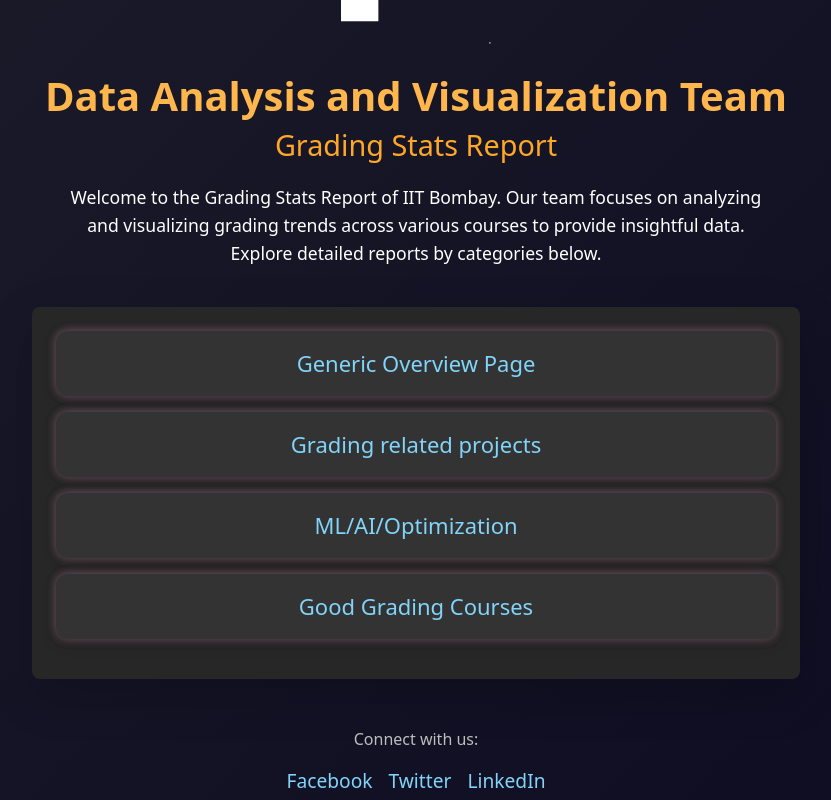
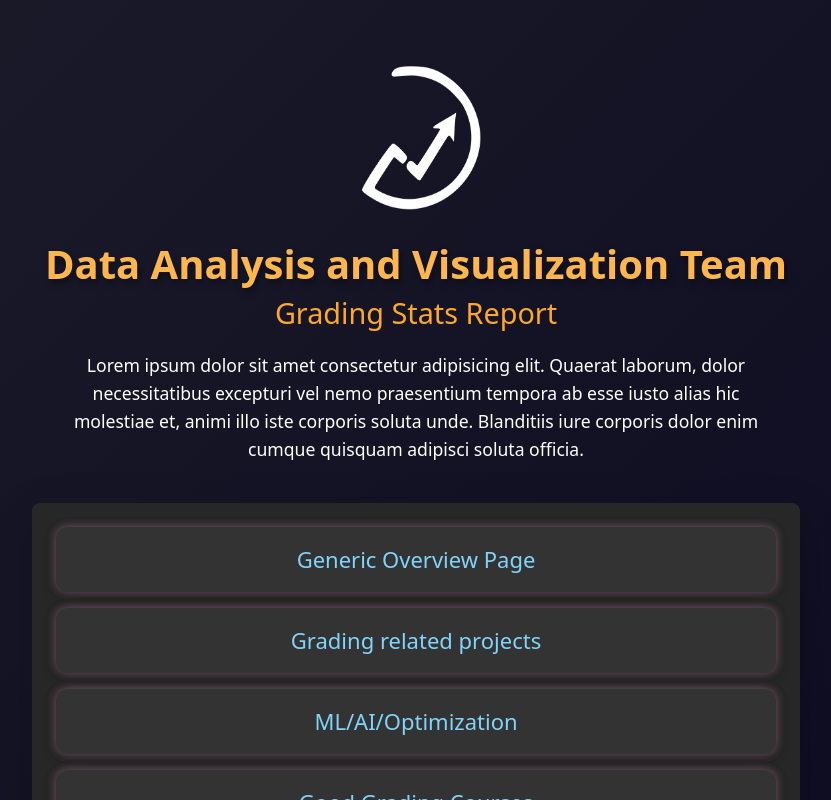
Before and after one commit to iamanasmit/FinalWebApp, a React (Vite) app: page / in a window 1280 px wide. Shown: the whole page, without its empty margins (224-1055 px from the left). Built offline with nearby package versions, Linux system fonts and the light colour scheme.

Commit message:
adding some changes to home page

```diff
--- a/package.json
+++ b/package.json
@@ -12,6 +12,7 @@
   "dependencies": {
     "animate.css": "^4.1.1",
     "bootstrap": "^5.3.3",
+    "framer-motion": "^11.11.9",
     "plotly.js": "^2.35.2",
     "react": "^18.2.0",
     "react-dom": "^18.2.0",
--- a/src/pages/HomePage.jsx
+++ b/src/pages/HomePage.jsx
@@ -1,18 +1,12 @@
+// Import necessary libraries
 import "bootstrap/dist/css/bootstrap.min.css";
 import "animate.css/animate.min.css";
 
 import React from "react";
 import { Link } from "react-router-dom";
-import { useSpring, animated } from "react-spring"; // For animations
+import { motion } from "framer-motion"; // For advanced animations
 
 const HomePage = () => {
-  const fadeIn = useSpring({ opacity: 1, from: { opacity: 0 }, delay: 300 });
-  const slideUp = useSpring({
-    transform: "translateY(0px)",
-    from: { transform: "translateY(50px)" },
-    delay: 500,
-  });
-
   return (
     <div
       className="d-flex flex-column justify-content-center align-items-center"
@@ -24,46 +18,58 @@ const HomePage = () => {
         width: "100vw",
         overflowX: "hidden",
         position: "relative",
+        paddingTop: "60px", // Add padding to the top
       }}
     >
-      {/* Logo */}
-      <animated.img
+      {/* Logo with Framer Motion */}
+      <motion.img
         src="src/pages/logo.png"
         alt="Data Analysis and Visualization Team Logo"
+        initial={{ opacity: 0, scale: 0.8 }}
+        animate={{ opacity: 1, scale: 1 }}
+        transition={{ duration: 0.8, ease: "easeOut", delay: 0.3 }}
         style={{
           width: "150px",
           marginBottom: "30px",
+          marginTop: "250px", // Add margin to create space from the top
           filter: "brightness(0) invert(1)",
-          ...fadeIn,
         }}
-        className="animate__animated animate__fadeInDown"
       />
 
       {/* Team and Project Description */}
-      <animated.h1
+      <motion.h1
+        initial={{ y: 50, opacity: 0 }}
+        animate={{ y: 0, opacity: 1 }}
+        transition={{ duration: 0.7, ease: "easeOut" }}
         style={{
           color: "#ffb74d",
           marginBottom: "10px",
           fontSize: "2.5rem",
           fontWeight: "bold",
-          ...slideUp,
+          textShadow: "2px 4px 6px rgba(0, 0, 0, 0.4)", // Slight shadow for text
         }}
-        className="animate__animated animate__fadeInLeft"
       >
         Data Analysis and Visualization Team
-      </animated.h1>
-      <animated.h2
+      </motion.h1>
+
+      <motion.h2
+        initial={{ y: 50, opacity: 0 }}
+        animate={{ y: 0, opacity: 1 }}
+        transition={{ duration: 0.9, ease: "easeOut" }}
         style={{
           color: "#ffa726",
           marginBottom: "20px",
           fontSize: "1.8rem",
           fontWeight: "500",
         }}
-        className="animate__animated animate__fadeInRight"
       >
         Grading Stats Report
-      </animated.h2>
-      <p
+      </motion.h2>
+
+      <motion.p
+        initial={{ opacity: 0 }}
+        animate={{ opacity: 1 }}
+        transition={{ duration: 1.1, ease: "easeOut" }}
         style={{
           maxWidth: "700px",
           marginBottom: "40px",
@@ -71,23 +77,22 @@ const HomePage = () => {
           textAlign: "center",
           fontSize: "1.1rem",
         }}
-        className="animate__animated animate__fadeInUp"
       >
-        Welcome to the Grading Stats Report of IIT Bombay. Our team focuses on
-        analyzing and visualizing grading trends across various courses to
-        provide insightful data. Explore detailed reports by categories below.
-      </p>
+        Lorem ipsum dolor sit amet consectetur adipisicing elit. Quaerat laborum, dolor necessitatibus excepturi vel nemo praesentium tempora ab esse iusto alias hic molestiae et, animi illo iste corporis soluta unde. Blanditiis iure corporis dolor enim cumque quisquam adipisci soluta officia.
+      </motion.p>
 
       {/* Navigation Links */}
-      {/* Navigation Links */}
-      <div
+      <motion.div
+        initial={{ opacity: 0, y: 20 }}
+        animate={{ opacity: 1, y: 0 }}
+        transition={{ duration: 1.2, ease: "easeOut" }}
         className="p-4 rounded-3 shadow-lg"
         style={{
           backgroundColor: "#272727",
           boxShadow: `
-      0 8px 25px rgba(0, 0, 0, 0.4),       /* Dark shadow */
-      0 0 20px rgba(81, 175, 234, 0.5),    /* Blue glow */
-      0 0 15px rgba(255, 193, 7, 0.5)      /* Yellow glow */
+            0 8px 25px rgba(0, 0, 0, 0.4),      /* Dark shadow */
+            0 0 20px rgba(81, 175, 234, 0.5),   /* Blue glow */
+            0 0 15px rgba(255, 193, 7, 0.5)     /* Yellow glow */
           `,
           width: "60vw",
         }}
@@ -113,9 +118,9 @@ const HomePage = () => {
                   backgroundColor: "#333",
                   transition: "all 0.3s ease",
                   boxShadow: `
-              0 4px 15px rgba(0, 0, 0, 0.2),  /* Default shadow */
+                    0 4px 15px rgba(0, 0, 0, 0.2),   /* Default shadow */
                     0 0 10px rgba(81, 175, 234, 0.3), /* Soft blue glow */
-              0 0 10px rgba(255, 82, 82, 0.4)  /* Soft red glow */
+                    0 0 10px rgba(255, 82, 82, 0.4)   /* Soft red glow */
                   `,
                 }}
                 onMouseOver={(e) => {
@@ -123,9 +128,9 @@ const HomePage = () => {
                   e.target.style.color = "#ffffff";
                   e.target.style.transform = "scale(1.05)";
                   e.target.style.boxShadow = `
-              0 4px 15px rgba(0, 0, 0, 0.2),  /* Default shadow */
+                    0 8px 25px rgba(0, 0, 0, 0.3),    /* Default shadow */
                     0 0 20px rgba(81, 175, 234, 0.6), /* Stronger blue glow */
-              0 0 20px rgba(255, 82, 82, 0.5)  /* Stronger red glow */
+                    0 0 20px rgba(255, 82, 82, 0.5)   /* Stronger red glow */
                   `;
                 }}
                 onMouseOut={(e) => {
@@ -133,9 +138,9 @@ const HomePage = () => {
                   e.target.style.color = "#81d4fa";
                   e.target.style.transform = "scale(1)";
                   e.target.style.boxShadow = `
-              0 4px 15px rgba(0, 0, 0, 0.2),  /* Default shadow */
+                    0 4px 15px rgba(0, 0, 0, 0.2),   /* Default shadow */
                     0 0 10px rgba(81, 175, 234, 0.3), /* Soft blue glow */
-              0 0 10px rgba(255, 82, 82, 0.4)  /* Soft red glow */
+                    0 0 10px rgba(255, 82, 82, 0.4)   /* Soft red glow */
                   `;
                 }}
               >
@@ -144,12 +149,23 @@ const HomePage = () => {
             </li>
           ))}
         </ul>
-      </div>
+      </motion.div>
 
       {/* Social Media Links */}
       <footer className="mt-5 text-center" style={{ color: "#bdbdbd" }}>
-        <p className="animate__animated animate__fadeIn">Connect with us:</p>
-        <ul className="list-unstyled d-flex justify-content-center gap-3">
+        <motion.p
+          initial={{ opacity: 0 }}
+          animate={{ opacity: 1 }}
+          transition={{ duration: 1.3, ease: "easeOut" }}
+        >
+          Connect with us:
+        </motion.p>
+        <motion.ul
+          className="list-unstyled d-flex justify-content-center gap-3"
+          initial={{ opacity: 0 }}
+          animate={{ opacity: 1 }}
+          transition={{ duration: 1.4, ease: "easeOut" }}
+        >
           {[
             { href: "https://www.facebook.com/yourteam", label: "Facebook" },
             { href: "https://www.twitter.com/yourteam", label: "Twitter" },
@@ -173,7 +189,7 @@ const HomePage = () => {
               </a>
             </li>
           ))}
-        </ul>
+        </motion.ul>
       </footer>
     </div>
   );
--- a/src/pages/Page1.jsx
+++ b/src/pages/Page1.jsx
@@ -9,6 +9,7 @@ const Page1 = () => {
       delay: 200,
       duration: 1000,
       easing: "ease-in-out",
+      once: true, // Animation occurs only once when scrolling down
     });
 
     const handleResize = () => {
@@ -119,7 +120,7 @@ const Page1 = () => {
     <div style={dashboardStyles}>
       <h1 style={titleStyles}>Test Page</h1>
       <div style={chartsSectionStyles}>
-        <div style={cardStyles}>
+        <div style={cardStyles} data-aos="flip-up">
           <h2 style={h2Styles}>Graph 1</h2>
           <div style={chartContentStyles}>
             <Plot
@@ -141,7 +142,7 @@ const Page1 = () => {
             />
           </div>
         </div>
-        <div style={cardStyles}>
+        <div style={cardStyles} data-aos="flip-up">
           <h2 style={h2Styles}>Graph 2</h2>
           <div style={chartContentStyles}>
             <Plot
@@ -164,7 +165,7 @@ const Page1 = () => {
         </div>
       </div>
       <div style={chartsSectionStyles}>
-        <div style={cardStyles}>
+        <div style={cardStyles} data-aos="flip-up">
           <h2 style={h2Styles}>Graph 3</h2>
           <div style={chartContentStyles}>
             <Plot
@@ -187,7 +188,7 @@ const Page1 = () => {
             />
           </div>
         </div>
-        <div style={cardStyles}>
+        <div style={cardStyles} data-aos="flip-up">
           <h2 style={h2Styles}>Graph 4</h2>
           <div style={chartContentStyles}>
             <Plot
@@ -209,7 +210,7 @@ const Page1 = () => {
         </div>
       </div>
       <div style={chartsSectionStyles}>
-        <div style={cardStyles}>
+        <div style={cardStyles} data-aos="flip-up">
           <h2 style={h2Styles}>Graph 5</h2>
           <div style={chartContentStyles}>
             <Plot
@@ -237,4 +238,4 @@ const Page1 = () => {
   );
 }
 
-export default Page1
+export default Page1;
```
Also changed, not shown: src/pages/logo.png, 1 other file (tests, documents, lock files or other folders). Lines whose indentation alone changed are shown as unchanged.
